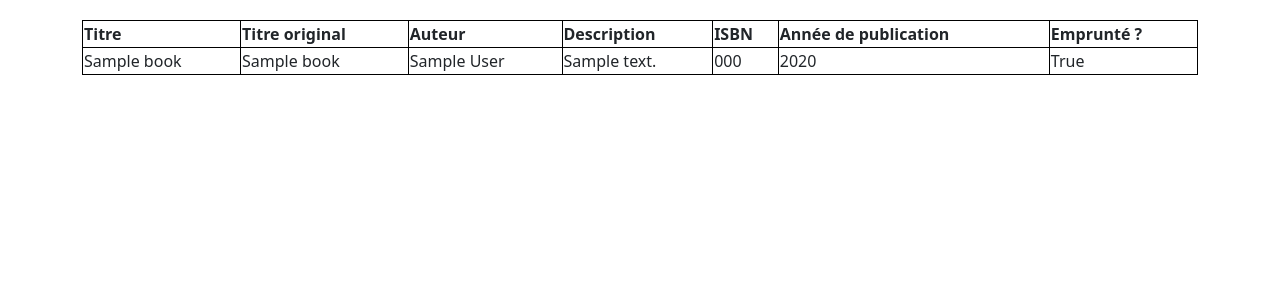
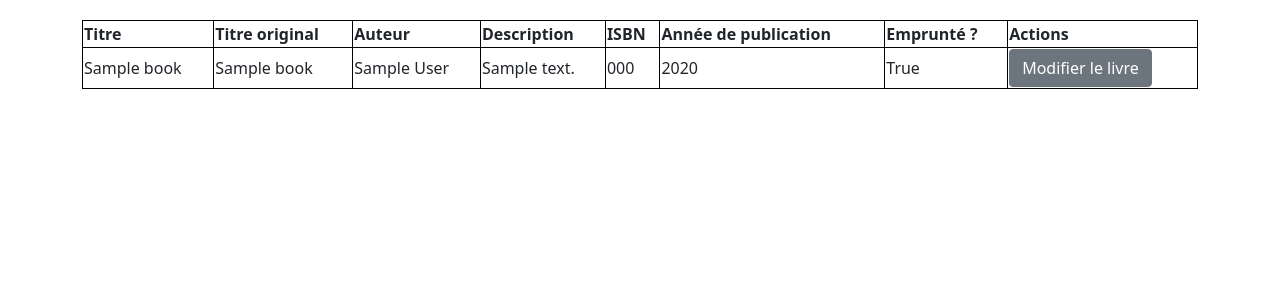
Before and after one commit to ArthurBartoli/biblio_makina_test, a Django app: page / in a window 1280 px wide. Shown: the part 118-418 px from the top of the page. Run offline with Django 4.2, Linux system fonts and the light colour scheme; tables that the repository leaves empty hold one stand-in row (values such as "Sample post").

Commit message:
Added edit function

```diff
--- a/reference/templates/reference/book_list.html
+++ b/reference/templates/reference/book_list.html
@@ -11,6 +11,7 @@
         <th>ISBN</th>
         <th>Année de publication</th>
         <th>Emprunté ?</th>
+        <th>Actions</th>
     </tr>
 
     <!-- Content of the table -->
@@ -25,9 +26,14 @@
         <td>{{ object.isbn }}</td>
         <td>{{ object.published_year }}</td>
         <td>{{ object.is_lent }}</td>
+        <td>
+            <a class="btn btn-secondary" href="{% url 'book_edit' pk=object.pk %}">
+                Modifier le livre
+            </a>
+        </td>
     </tr>
 
-        <!-- If object_list is empty  -->
+        <!-- If empty  -->
     {% empty %}
     <li>No objects yet.</li>
 
--- a/reference/urls.py
+++ b/reference/urls.py
@@ -4,4 +4,5 @@ from . import views
 urlpatterns = [
     path('', views.BookView.as_view(), name='book_view'),
     path('book/new/', views.book_new, name='book_new'),
+    path('book/<int:pk>/edit/', views.book_edit, name='book_edit'),
 ]
--- a/reference/views.py
+++ b/reference/views.py
@@ -1,4 +1,4 @@
-from django.shortcuts import render, redirect
+from django.shortcuts import render, redirect, get_object_or_404
 from django.views.generic.list import ListView
 from .models import Book
 from .forms import BookForm
@@ -14,8 +14,22 @@ def book_new(request):
         form = BookForm(request.POST)
         if form.is_valid():
             book = form.save(commit=False)
+            ### TODO: Include ISBN formatting
             book.save()
             return redirect('book_view')
     else:
         form = BookForm()
     return render(request, 'reference/book_edit.html', {'form': form})
+
+def book_edit(request, pk):
+    book = get_object_or_404(Book, pk=pk)
+    if request.method == "POST":
+        form = BookForm(request.POST, instance=book)
+        if form.is_valid():
+            book = form.save(commit=False)
+            ### TODO: Include ISBN formatting
+            book.save()
+            return redirect('book_view')
+    else:
+        form = BookForm(instance=book)
+    return render(request, 'reference/book_edit.html', {'form': form})
```
